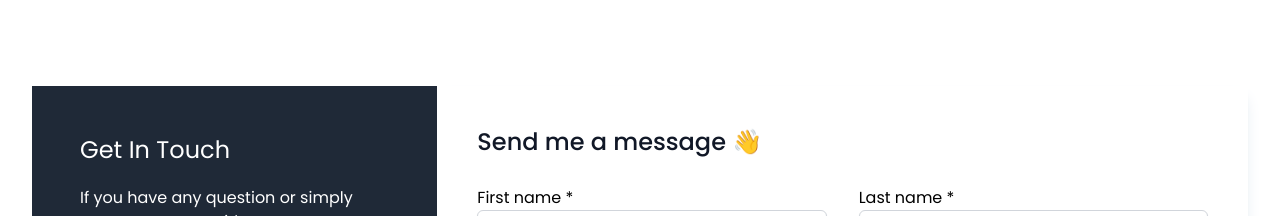
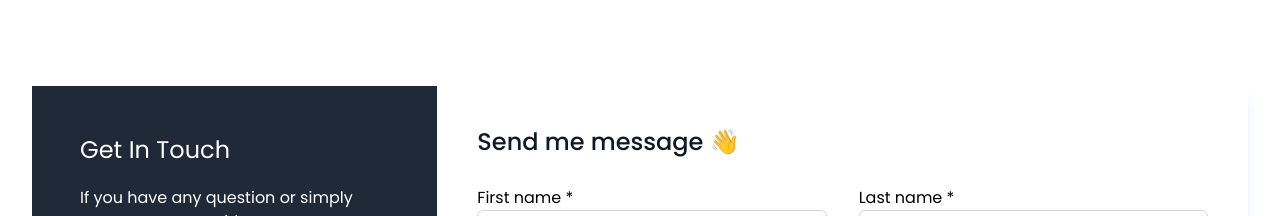
Before and after one commit to aaqyaar/abdizamed.com, a Next.js app: page / in a window 1280 px wide. Shown: the part 3400-3616 px from the top of the page. Built offline with nearby package versions, Linux system fonts and the light colour scheme; what prettier-plugin-tailwindcss would draw is missing.

Commit message:
head and title added

```diff
--- a/src/components/Meta.tsx
+++ b/src/components/Meta.tsx
@@ -1,3 +1,4 @@
+import Head from "next/head";
 import React from "react";
 import type { MetaTypes } from "types/meta.types";
 
@@ -25,6 +26,9 @@ export default function Meta({
 
   return (
     <>
+      <Head>
+        <title>Abdi Zamed | Personal Website</title>
+      </Head>
       <meta charSet="utf-8" />
       <meta
         name="viewport"
--- a/src/views/Contact.tsx
+++ b/src/views/Contact.tsx
@@ -135,7 +135,7 @@ export default function Contact() {
             </div>
             <div className="py-10 px-6 shadow-lg shadow-slate-200 sm:px-10 lg:col-span-2">
               <h3 className="font-poppins text-2xl font-medium text-gray-900">
-                Send me a message 👋
+                Send me message 👋
               </h3>
 
               <form
```
